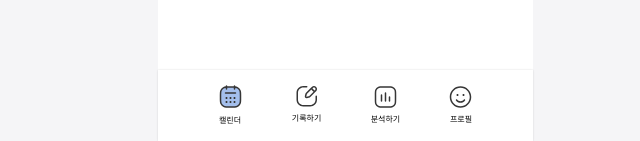
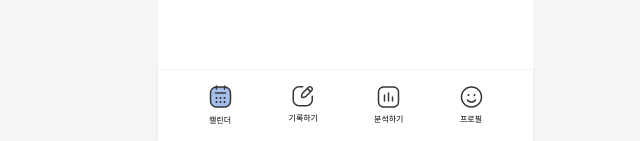
Before and after one commit to f-lb/frontend, a React (Create React App) app: page / in a window 1280 px wide. Shown: the part 659-800 px from the top of the page, without its empty margins (295-935 px from the left). Built offline with nearby package versions, Linux system fonts and the light colour scheme.

Commit message:
BnB 패딩값 조정

```diff
--- a/src/layouts/BnbLayout.jsx
+++ b/src/layouts/BnbLayout.jsx
@@ -82,7 +82,7 @@ const BnB = styled.nav`
   max-width: inherit;
   margin: 0 auto;
   box-sizing: border-box;
-  padding: 16px 60px;
+  padding: 16px 50px;
   // box-shadow: 0px -2px 10px 0px #00000026;
   -webkit-box-shadow: 0px -0.5px 1.8px #00000026;
   -moz-box-shadow: 0px -2px 4.5px #00000026;
```
